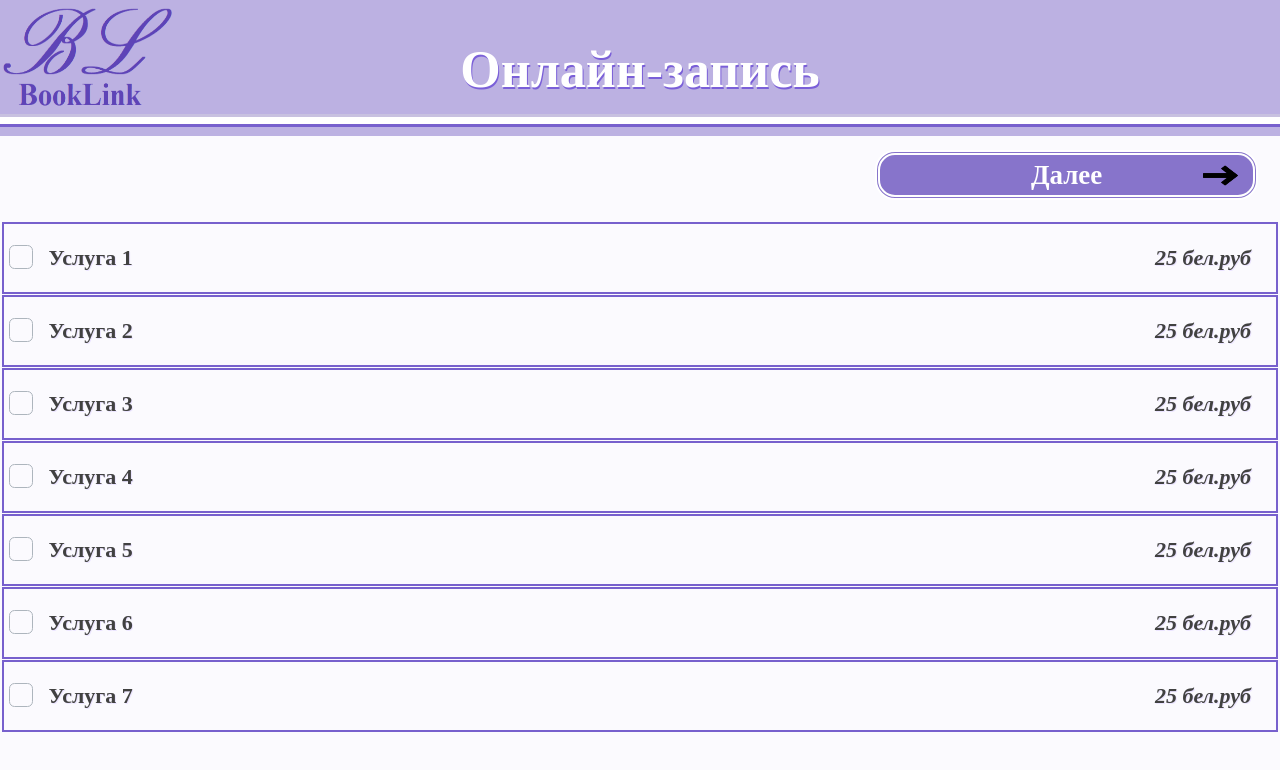
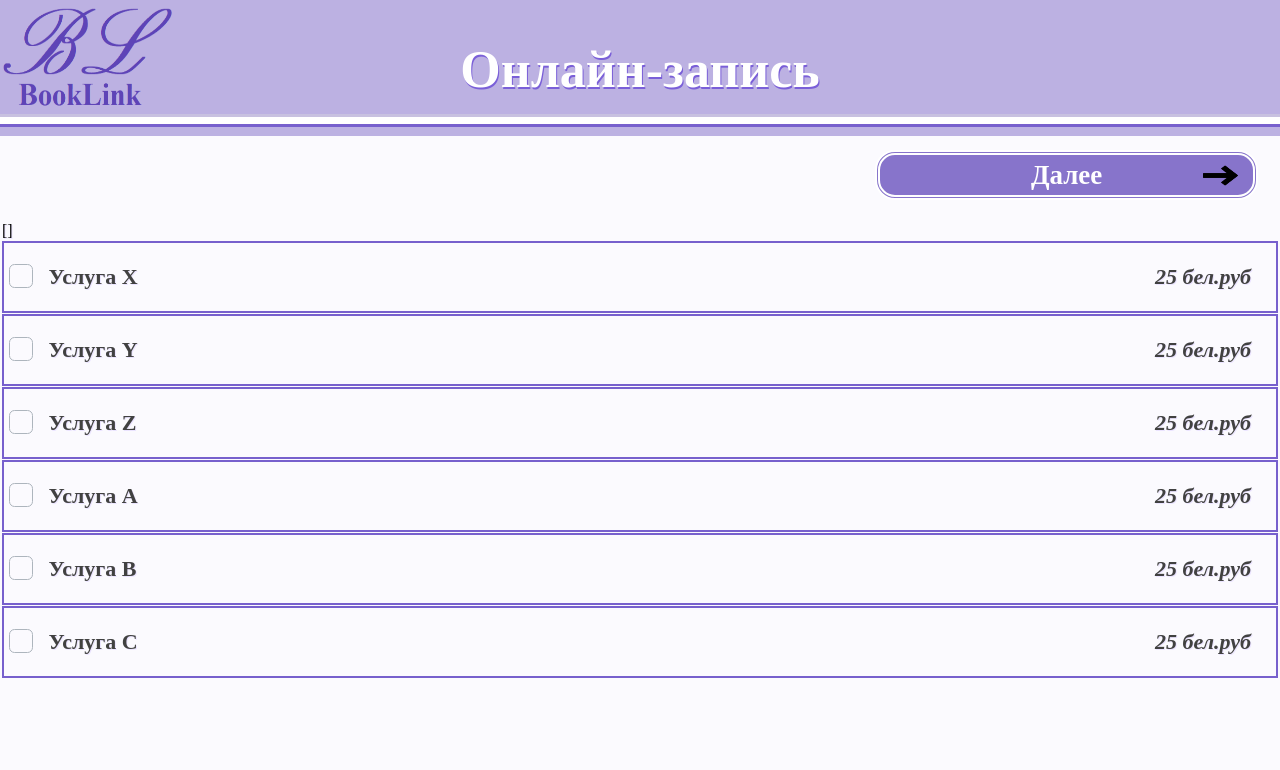
Before and after one commit to Murtagy/booklink, a Vue app in the folder vfront/: page /visit in a window 1280 px wide. Both pictures are taken after a click on the button "Услуга". Shown: the top 770 px of the page. Built offline with nearby package versions, Linux system fonts and the light colour scheme.

Commit message:
list rendering of services

```diff
--- a/vfront/src/components/VisitSelectService.vue
+++ b/vfront/src/components/VisitSelectService.vue
@@ -1,44 +1,15 @@
 <template>
-  <div>
+  <div v-if="services">
     <form>
         <ul>
         <li class="button">
             <button>Далее <img src="../assets/arrow.png"></button>
         </li>
-        <li>
-            <input type="checkbox" class="checkbox" name="service" id="serv1">
-            <label for="serv1">Услуга 1</label>
-            <span class="price">25 бел.руб</span>
-        </li>
-        <li>
-            <input type="checkbox" class="checkbox" name="service" id="serv2">
-            <label for="serv2">Услуга 2</label>
-            <span class="price">25 бел.руб</span>
-        </li>
-        <li>
-            <input type="checkbox" class="checkbox" name="service" id="serv3">
-            <label for="serv3">Услуга 3</label>
-            <span class="price">25 бел.руб</span>
-        </li>
-        <li>
-            <input type="checkbox" class="checkbox" name="service" id="serv4">
-            <label for="serv4">Услуга 4</label>
-            <span class="price">25 бел.руб</span>
-        </li>
-        <li>
-            <input type="checkbox" class="checkbox" name="service" id="serv5">
-            <label for="serv5">Услуга 5</label>
-            <span class="price">25 бел.руб</span>
-        </li>
-        <li>
-            <input type="checkbox" class="checkbox" name="service" id="serv6">
-            <label for="serv6">Услуга 6</label>
-            <span class="price">25 бел.руб</span>
-        </li>
-        <li>
-            <input type="checkbox" class="checkbox" name="service" id="serv7">
-            <label for="serv7">Услуга 7</label>
-            <span class="price">25 бел.руб</span>
+        {{checkedServices}}
+        <li v-for="service in services" :key="service.name">
+            <input type="checkbox" class="checkbox" name="service" :id="service.id" :value="service" v-model="checkedServices">
+            <label :for="service.id">{{service.name}}</label>
+            <span class="price">{{service.price}} {{service.currency}}</span>
         </li>
         </ul>
     </form>
@@ -49,6 +20,24 @@
 
 <script>
 
-export default {}
+export default {
+    components: { },
+    data () {
+        return {
+            services: [ // test data for now
+                {"name": "Услуга X", "price": 25, "currency": "бел.руб", "id": "some_id1"},
+                {"name": "Услуга Y", "price": 25, "currency": "бел.руб", "id": "some_id2"},
+                {"name": "Услуга Z", "price": 25, "currency": "бел.руб", "id": "some_id3"},
+                {"name": "Услуга A", "price": 25, "currency": "бел.руб", "id": "some_id4"},
+                {"name": "Услуга B", "price": 25, "currency": "бел.руб", "id": "some_id5"},
+                {"name": "Услуга C", "price": 25, "currency": "бел.руб", "id": "some_id6"},
+            ],
+            checkedServices: [],
+        }
+    },
+    methods: {
+        changeCurrentScreen: function (x) { this.current_screen = x}
+    }
+};
 
 </script>
--- a/vfront/src/pages/Visit.vue
+++ b/vfront/src/pages/Visit.vue
@@ -27,7 +27,9 @@ export default {
     data () {
         return {
             // visit-type-form, visit-select- service/worker/datetime
-            "current_screen": "visit-type-form"
+            "current_screen": "visit-type-form",
+            "worker": null,
+            "services": null,
         }
     },
     methods: {
```
